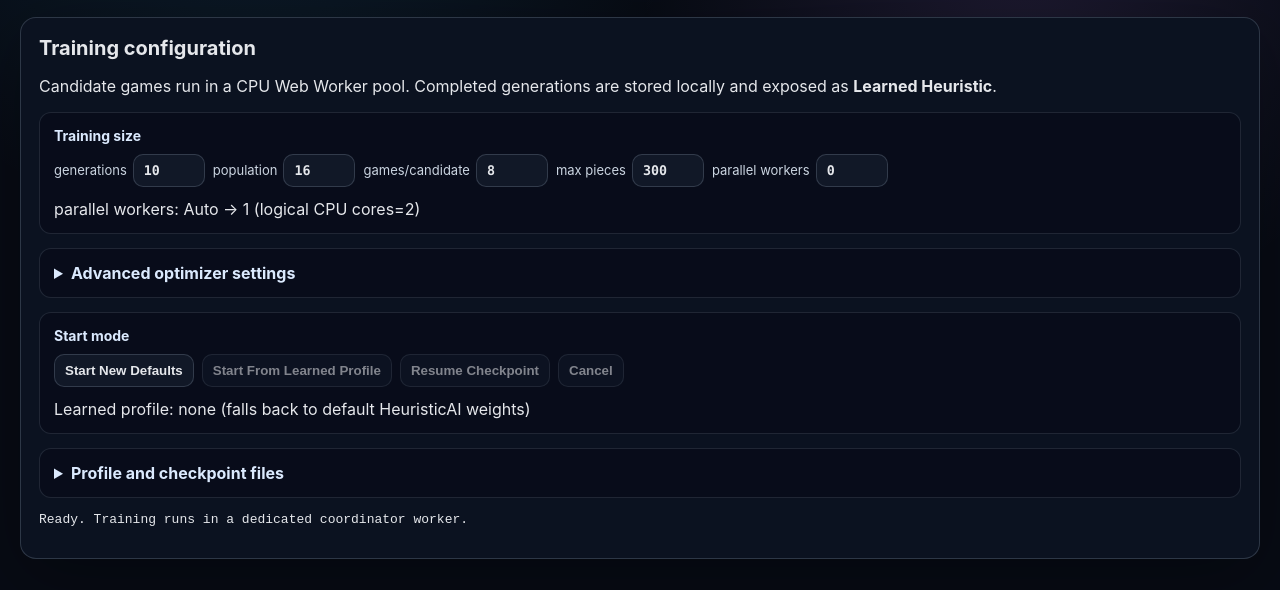
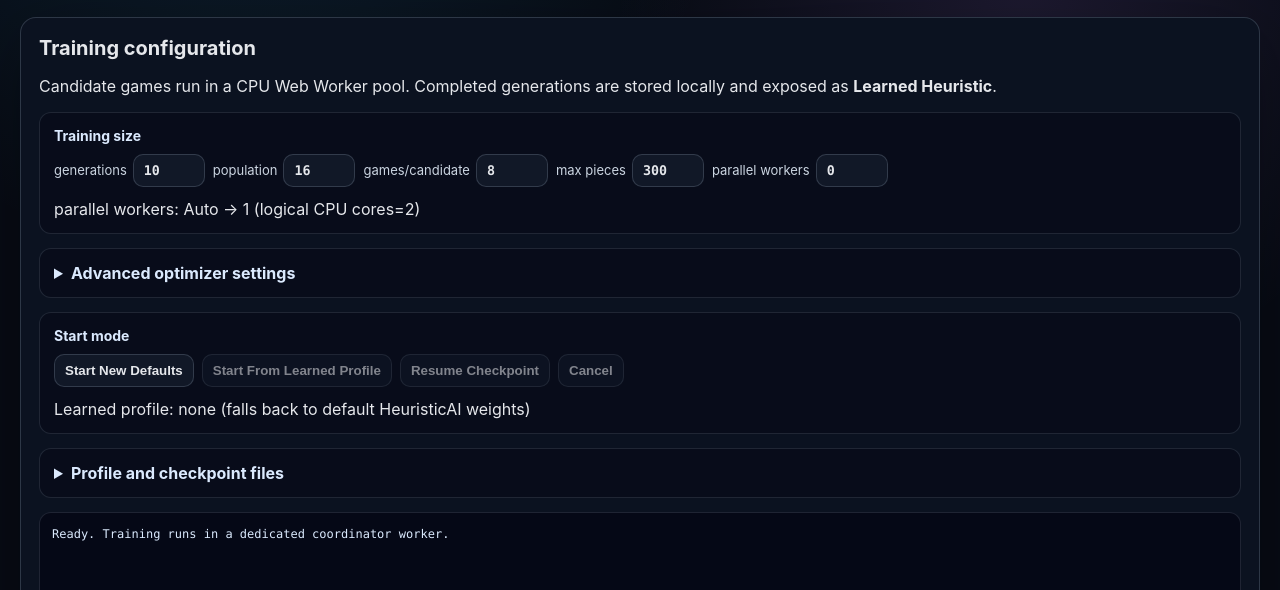
Before and after one commit to kineticnapier/TetraFlux, a website built with Vite: page training/index.html in a window 1280 px wide. Shown: the part 210-800 px from the top of the page. Built offline with nearby package versions, Linux system fonts and the light colour scheme.

Commit message:
Style training progress output

```diff
--- a/src/pages/toolPage.css
+++ b/src/pages/toolPage.css
@@ -130,6 +130,19 @@
   max-height: 620px;
 }
 
+.tool-page #trainOutput {
+  margin: 14px 0 0;
+  min-height: 180px;
+  overflow: auto;
+  white-space: pre-wrap;
+  border: 1px solid rgba(148, 163, 184, 0.18);
+  border-radius: 12px;
+  background: #050816;
+  color: #dbeafe;
+  padding: 12px;
+  font: 12px/1.5 Consolas, ui-monospace, monospace;
+}
+
 .tool-page .bench-tuning-card details > summary,
 .tool-page details > summary {
   cursor: pointer;
```
